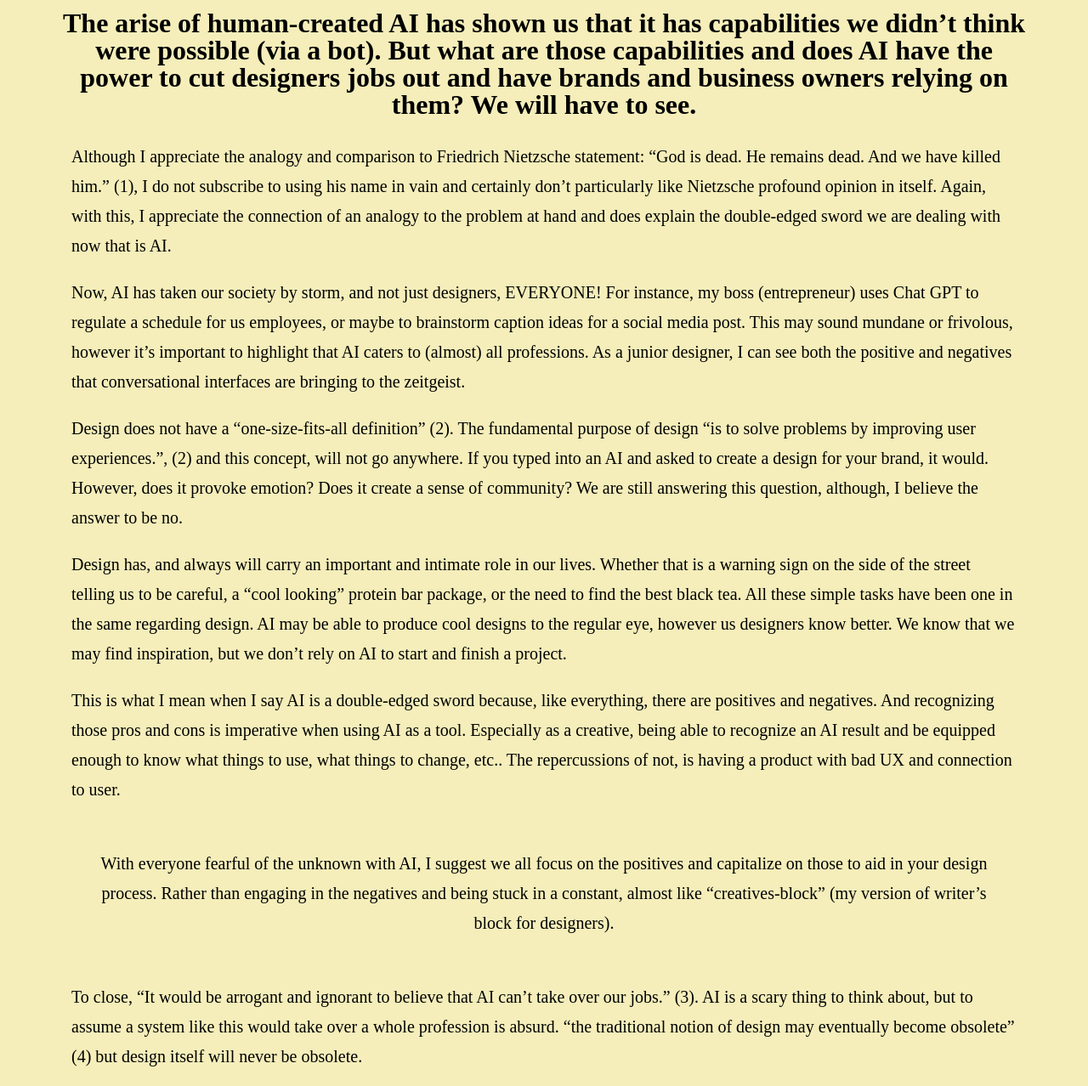
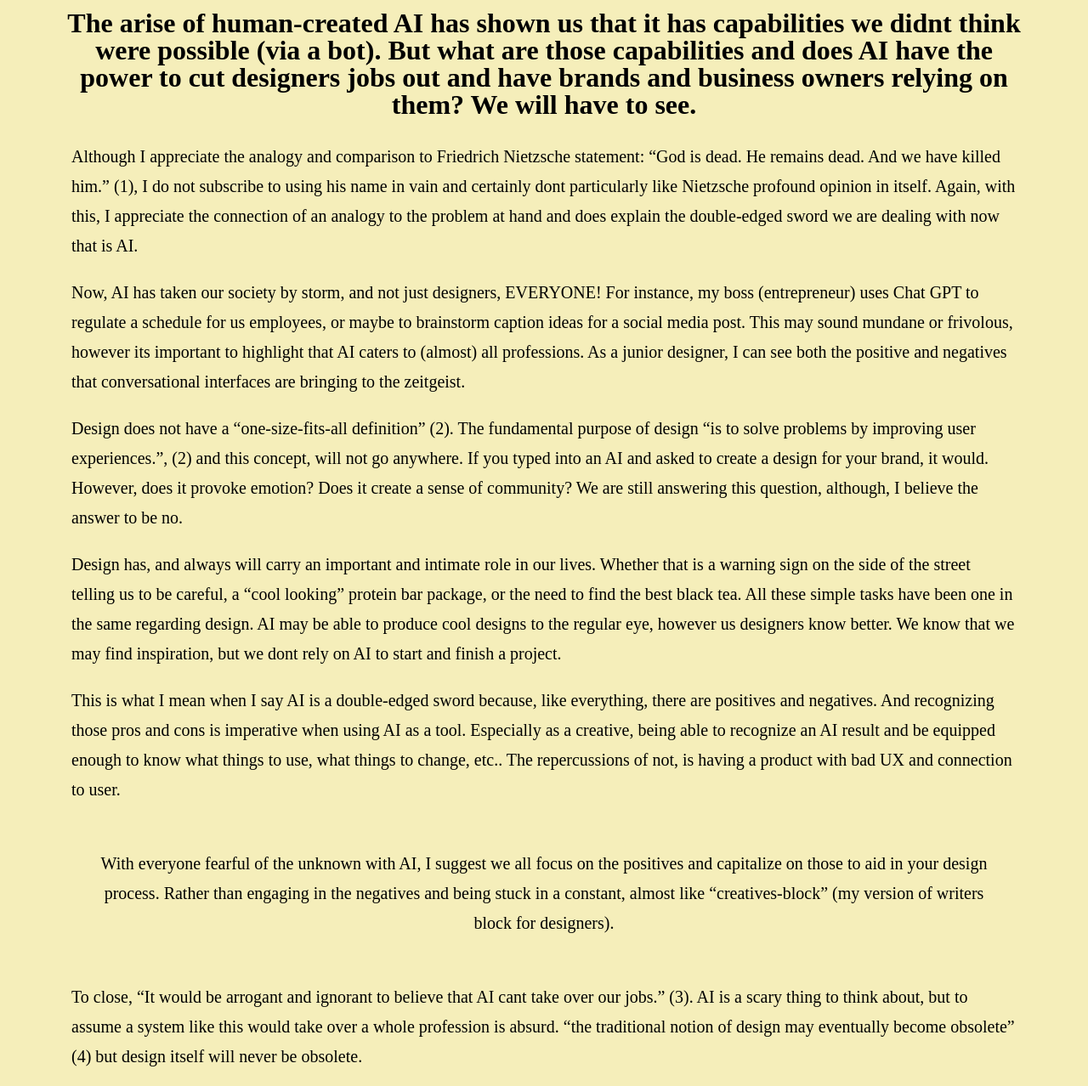
Before and after one commit to ThatGirlWhoCodes/Assn1WebPerspectiveInf, a plain HTML site: page index.html in a window 1280 px wide. Shown: the part 343-1621 px from the top of the page at 85% size. Drawn offline with nearby package versions, Linux system fonts and the light colour scheme; a web font is replaced by a local one.

Commit message:
punctiation

```diff
--- a/index.html
+++ b/index.html
@@ -25,28 +25,28 @@
 
   <div id="container">
     <h3>
-        The arise of human-created AI has shown us that it has capabilities we didn’t think were possible (via a bot). But what are those capabilities and does AI have the power to cut designers jobs out and have brands and business owners relying on them? We will have to see.
+        The arise of human-created AI has shown us that it has capabilities we didnt think were possible (via a bot). But what are those capabilities and does AI have the power to cut designers jobs out and have brands and business owners relying on them? We will have to see.
     </h3>
     <p class="p1">
-        Although I appreciate the analogy and comparison to Friedrich Nietzsche statement: “God is dead. He remains dead. And we have killed him.” (1), I do not subscribe to using his name in vain and certainly don’t particularly like Nietzsche profound opinion in itself. Again, with this, I appreciate the connection of an analogy to the problem at hand and does explain the double-edged sword we are dealing with now that is AI.
+        Although I appreciate the analogy and comparison to Friedrich Nietzsche statement: “God is dead. He remains dead. And we have killed him.” (1), I do not subscribe to using his name in vain and certainly dont particularly like Nietzsche profound opinion in itself. Again, with this, I appreciate the connection of an analogy to the problem at hand and does explain the double-edged sword we are dealing with now that is AI.
     </p>
     <p class="p2">
-        Now, AI has taken our society by storm, and not just designers, EVERYONE! For instance, my boss (entrepreneur) uses Chat GPT to regulate a schedule for us employees, or maybe to brainstorm caption ideas for a social media post. This may sound mundane or frivolous, however it’s important to highlight that AI caters to (almost) all professions. As a junior designer, I can see both the positive and negatives that conversational interfaces are bringing to the zeitgeist.
+        Now, AI has taken our society by storm, and not just designers, EVERYONE! For instance, my boss (entrepreneur) uses Chat GPT to regulate a schedule for us employees, or maybe to brainstorm caption ideas for a social media post. This may sound mundane or frivolous, however its important to highlight that AI caters to (almost) all professions. As a junior designer, I can see both the positive and negatives that conversational interfaces are bringing to the zeitgeist.
     </p>
     <p class="p3">
         Design does not have a “one-size-fits-all definition” (2). The fundamental purpose of design “is to solve problems by improving user experiences.”, (2) and this concept, will not go anywhere. If you typed into an AI and asked to create a design for your brand, it would. However, does it provoke emotion? Does it create a sense of community?  We are still answering this question, although, I believe the answer to be no.
     </p>
     <p class="p4">
-        Design has, and always will carry an important and intimate role in our lives. Whether that is a warning sign on the side of the street telling us to be careful, a “cool looking” protein bar package, or the need to find the best black tea. All these simple tasks have been one in the same regarding design. AI may be able to produce cool designs to the regular eye, however us designers know better. We know that we may find inspiration, but we don’t rely on AI to start and finish a project.
+        Design has, and always will carry an important and intimate role in our lives. Whether that is a warning sign on the side of the street telling us to be careful, a “cool looking” protein bar package, or the need to find the best black tea. All these simple tasks have been one in the same regarding design. AI may be able to produce cool designs to the regular eye, however us designers know better. We know that we may find inspiration, but we dont rely on AI to start and finish a project.
     </p>
     <p class="p5">
         This is what I mean when I say AI is a double-edged sword because, like everything, there are positives and negatives. And recognizing those pros and cons is imperative when using AI as a tool. Especially as a creative, being able to recognize an AI result and be equipped enough to know what things to use, what things to change, etc.. The repercussions of not, is having a product with bad UX and connection to user.
     </p>
     <p class="p6">
-        With everyone fearful of the unknown with AI, I suggest we all focus on the positives and capitalize on those to aid in your design process. Rather than engaging in the negatives and being stuck in a constant, almost like “creatives-block” (my version of writer’s block for designers).
+        With everyone fearful of the unknown with AI, I suggest we all focus on the positives and capitalize on those to aid in your design process. Rather than engaging in the negatives and being stuck in a constant, almost like “creatives-block” (my version of writers block for designers).
     </p>
     <p class="p7">
-        To close, “It would be arrogant and ignorant to believe that AI can’t take over our jobs.” (3). AI is a scary thing to think about, but to assume a system like this would take over a whole profession is absurd. “the traditional notion of design may eventually become obsolete” (4) but design itself will never be obsolete.
+        To close, “It would be arrogant and ignorant to believe that AI cant take over our jobs.” (3). AI is a scary thing to think about, but to assume a system like this would take over a whole profession is absurd. “the traditional notion of design may eventually become obsolete” (4) but design itself will never be obsolete.
     </p>
     <figure>
         <img src="https://pngimg.com/d/game_over_PNG58.png">
--- a/style.css
+++ b/style.css
@@ -17,9 +17,6 @@ html {
     line-height: 1.4em;
 }
 
-
-
-
 /* Mobile First CSS: we'll design for phone sizes first, then add media queries for tablets and desktop computers later */
 
 main {
@@ -36,7 +33,7 @@ h2{
 }
 .titleOfArticle{
     font-size: 4rem;
-    font-family: 'Honk', system-ui;
+     font-family: 'Honk', system-ui;
     padding: 4rem;
     text-align: center;
 }
```
